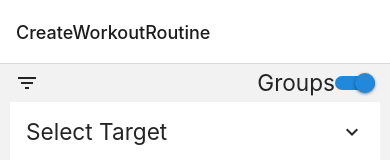
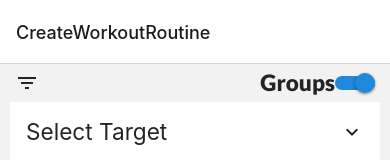
Before and after one commit to brandmch/WorkoutTrackerV2, a React Native app: screen /CreateWorkoutRoutine in a window 390 px wide. Shown: the top 160 px of the page. Built offline with nearby package versions, Linux system fonts and the light colour scheme; what expo-sqlite would draw is missing.

Commit message:
fonts need work

```diff
--- a/App.js
+++ b/App.js
@@ -2,17 +2,22 @@ import Nav from "./screens/navigation";
 import { ThemeProvider, createTheme } from "@rneui/themed";
 import { useFonts } from "expo-font";
 
-const theme = createTheme({
-  components: {
-    ListItemTitle: {
-      style: {},
-    },
-  },
-});
-
 export default function App() {
   const [fontsLoaded] = useFonts({
     "Lato-Black": require("./assets/fonts/Lato-Black.ttf"),
+  });
+
+  const theme = createTheme({
+    components: {
+      ListItemTitle: {
+        style: {},
+      },
+      Text: {
+        style: {
+          fontFamily: "Lato-Black",
+        },
+      },
+    },
   });
 
   return (
```
Also changed, not shown: screens/createWorkoutRoutine.js (+2 -9 lines).
